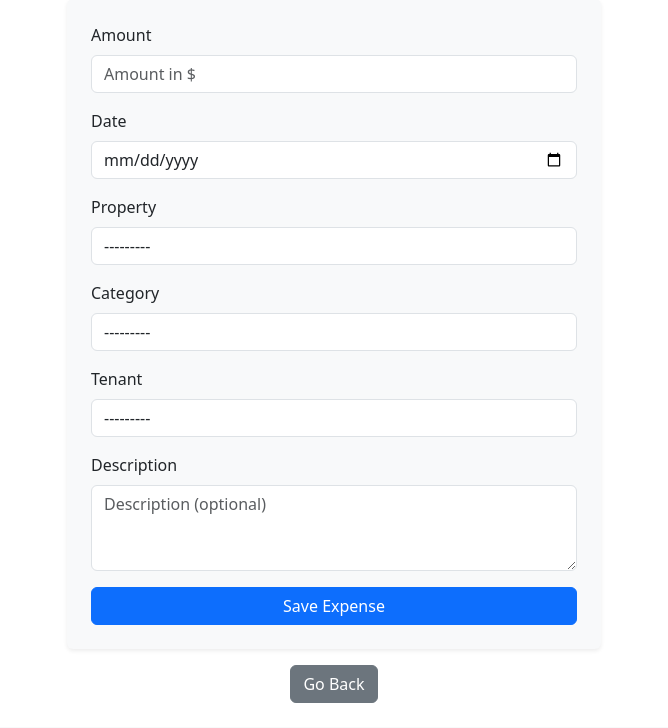
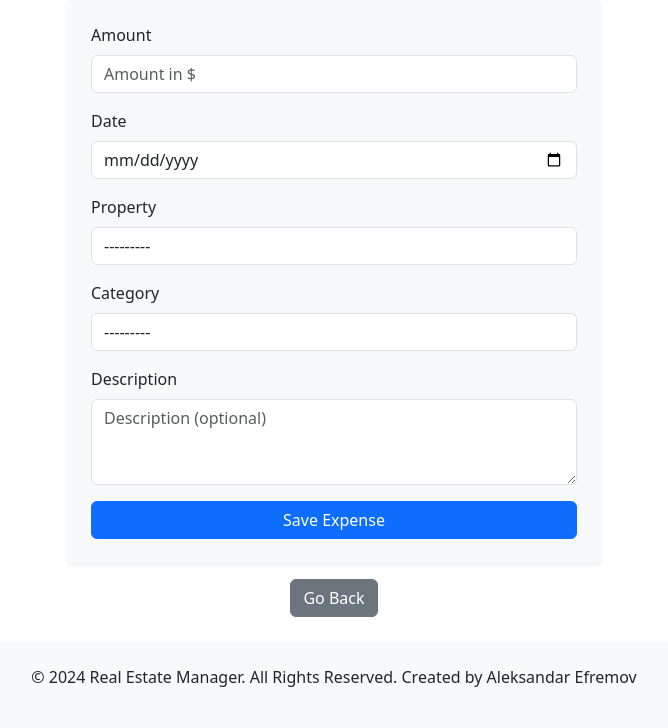
Before and after one commit to AlexandarEfremov/Real-estate-portfolio-manager, a Django app: page /finance/expense/create/ in a window 1280 px wide. Shown: the part 191-919 px from the top of the page, without its empty margins (306-974 px from the left). After the commit the page ends 878 px from the top, so only its background shows below. Run offline with Django 5.2, Linux system fonts and the light colour scheme; the visitor is signed in with stand-in values (Sample User, id 1); data that the repository does not hold is empty; some libraries are stand-ins or nearby versions.

Commit message:
removed tenant from expense form

```diff
--- a/real_estate_manager/real_estate_manager/finance/forms.py
+++ b/real_estate_manager/real_estate_manager/finance/forms.py
@@ -24,13 +24,12 @@
 class ExpenseForm(forms.ModelForm):
     class Meta:
         model = Expense
-        fields = ['amount', 'date', 'property', 'category', 'tenant', 'description']
+        fields = ['amount', 'date', 'property', 'category', 'description']
         widgets = {
             'amount': forms.NumberInput(attrs={'class': 'form-control', 'placeholder': 'Amount in $'}),
             'date': forms.DateInput(attrs={'class': 'form-control', 'type': 'date'}),
             'property': forms.Select(attrs={'class': 'form-control'}),
             'category': forms.Select(attrs={'class': 'form-control'}),
-            'tenant': forms.Select(attrs={'class': 'form-control'}),
             'description': forms.Textarea(attrs={'class': 'form-control', 'placeholder': 'Description (optional)', 'rows': 3}),
         }
 
@@ -40,5 +39,3 @@
 
         if user:
             self.fields['property'].queryset = Property.objects.filter(owner=user)
-
-            self.fields['tenant'].queryset = Tenant.objects.filter(property__owner=user)
--- a/real_estate_manager/real_estate_manager/finance/models.py
+++ b/real_estate_manager/real_estate_manager/finance/models.py
@@ -63,7 +63,6 @@
     amount = models.DecimalField(max_digits=10, decimal_places=2)
     date = models.DateField()
     property = models.ForeignKey(Property, on_delete=models.CASCADE, related_name="expense_records")
-    tenant = models.ForeignKey('tenants.Tenant', on_delete=models.SET_NULL, null=True, blank=True, related_name="expense_records")
     category = models.CharField(max_length=50, choices=CATEGORY_CHOICES)
     description = models.TextField(blank=True)
     user = models.ForeignKey(settings.AUTH_USER_MODEL, on_delete=models.CASCADE, related_name="expense_records")
--- a/real_estate_manager/real_estate_manager/finance/views.py
+++ b/real_estate_manager/real_estate_manager/finance/views.py
@@ -53,7 +53,6 @@
     def get_context_data(self, **kwargs):
         context = super().get_context_data(**kwargs)
         if 'form' in context:
-            context['form'].fields['tenant'].queryset = Tenant.objects.filter(owner=self.request.user)
             context['form'].fields['property'].queryset = Property.objects.filter(owner=self.request.user)
         return context
 
--- a/real_estate_manager/templates/expense/expense_list.html
+++ b/real_estate_manager/templates/expense/expense_list.html
@@ -30,7 +30,7 @@
                                 <div>
                                     <h5 class="mb-1">{{ expense.tenant.first_name }} {{ expense.tenant.last_name }}</h5>
                                     <p class="mb-1">
-                                        <strong>Property:</strong> {{ expense.tenant.property.name }}
+                                        <strong>Property:</strong> {{ expense.property.name }}
                                     </p>
                                     <p class="mb-1">
                                         <strong>Payment Date:</strong> {{ expense.date }}
```
Also changed, not shown: real_estate_manager/media/property_images/Screenshot_2024-12-03_223311_8Z8QAau.png (added), real_estate_manager/media/property_images/Screenshot_2024-12-03_223311_vHlGCjH.png (added), real_estate_manager/media/property_images/Screenshot_2024-12-03_235547_wMOxd7a.png (added), real_estate_manager/media/property_images/images_8NZWrrq.jpg (added), real_estate_manager/real_estate_manager/finance/migrations/0003_remove_expense_tenant.py (added).
